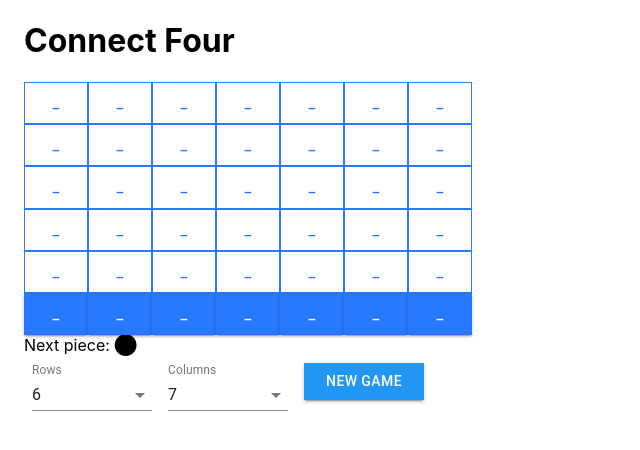
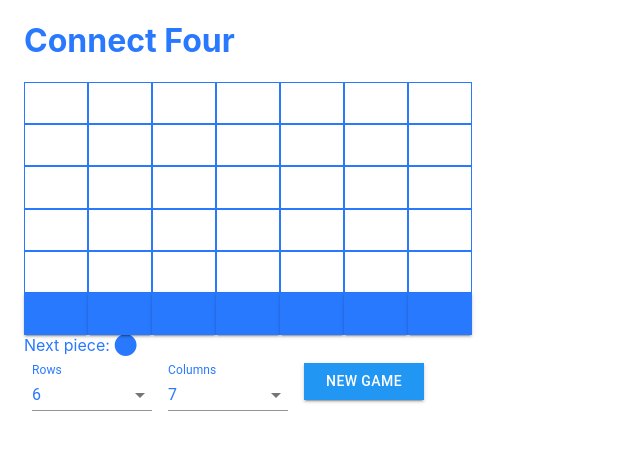
Before and after one commit to TheTallPaul/connect-four, a React (Create React App) app: page / in a window 1280 px wide. Shown: the top 450 px of the page, without its empty margins (0-640 px from the left). Built offline with nearby package versions, Linux system fonts and the light colour scheme; the HTML template or start-up script is replaced by a standard one.

Commit message:
Additional UI styling
Increased the amount of blue present by 120%. Changed the empty symbol from "_" to an actual blank
character.

```diff
--- a/src/App.tsx
+++ b/src/App.tsx
@@ -2,15 +2,17 @@ import React from "react";
 import { ThemeProvider, Container } from "@material-ui/core";
 
 import Game from "./Game";
-import { AppTheme } from "./Styles";
+import { AppTheme, UseStyles } from "./Styles";
 
 const App = () => {
+  const classes = UseStyles();
+
   return (
-    <div className="App">
-      <header className="App-header">
+    <div>
+      <header>
         <Container>
           <ThemeProvider theme={AppTheme}>
-            <h1>Connect Four</h1>
+            <h1 className={classes.blueText}>Connect Four</h1>
             <Game />
           </ThemeProvider>
         </Container>
--- a/src/Game.tsx
+++ b/src/Game.tsx
@@ -2,7 +2,7 @@ import React, { useState, useEffect } from "react";
 
 import Board from "./Board";
 import Settings from "./Settings";
-import { DarkSymbol, LightSymbol } from "./Styles";
+import { DarkSymbol, LightSymbol, UseStyles } from "./Styles";
 import { DimensionsFormInput } from "./Interfaces";
 
 // winningLine finds if the provided squares match each other and are filled
@@ -129,6 +129,8 @@ const Game = () => {
     }
   }, [winner]);
 
+  const classes = UseStyles();
+
   return (
     <div>
       <Board
@@ -136,7 +138,7 @@ const Game = () => {
         onClick={(row: number, col: number) => handleSquareClick(row, col)}
         winner={winner}
       />
-      <span>
+      <span className={classes.blueText}>
         {winner.length > 0
           ? "Winner is " + winner
           : "Next piece: ".concat(darkIsNext ? DarkSymbol : LightSymbol)}
--- a/src/Settings.tsx
+++ b/src/Settings.tsx
@@ -32,7 +32,7 @@ const Settings = (props: settingsProps) => {
   let dimensionSelectOptions = [];
   for (let option = minDimension; option <= maxDimension; option++) {
     dimensionSelectOptions.push(
-      <MenuItem key={option} value={option}>
+      <MenuItem key={option} value={option} className={classes.blueText}>
         {option}
       </MenuItem>
     );
@@ -41,21 +41,23 @@ const Settings = (props: settingsProps) => {
   return (
     <form onSubmit={handleSubmit(onSubmit)}>
       <FormControl className={classes.formControl}>
-        <InputLabel>Rows</InputLabel>
+        <InputLabel className={classes.blueText}>Rows</InputLabel>
         <Controller
           name="numRows"
           as={<Select>{dimensionSelectOptions}</Select>}
           defaultValue={props.dimensions.numRows}
           control={control}
+          className={classes.blueText}
         />
       </FormControl>
       <FormControl className={classes.formControl}>
-        <InputLabel>Columns</InputLabel>
+        <InputLabel className={classes.blueText}>Columns</InputLabel>
         <Controller
           name="numCols"
           as={<Select>{dimensionSelectOptions}</Select>}
           defaultValue={props.dimensions.numCols}
           control={control}
+          className={classes.blueText}
         />
       </FormControl>
       <FormControl className={classes.formControl}>
--- a/src/Styles.tsx
+++ b/src/Styles.tsx
@@ -20,6 +20,9 @@ export const UseStyles = makeStyles((theme: Theme) =>
         color: blueHex,
       },
     },
+    blueText: {
+      color: blueHex,
+    },
     disabled: {},
   })
 );
@@ -36,4 +39,4 @@ export const AppTheme = createMuiTheme({
 
 export const DarkSymbol = "\u2B24"; // ⬤
 export const LightSymbol = "\u25Ef"; // ◯
-export const BlankSquareSymbol = "_";
+export const BlankSquareSymbol = "\u2008"; // Punctuation Space
```
